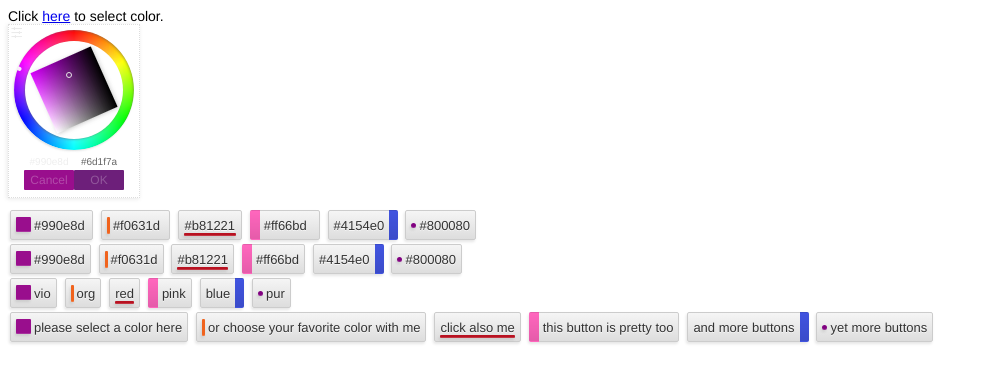
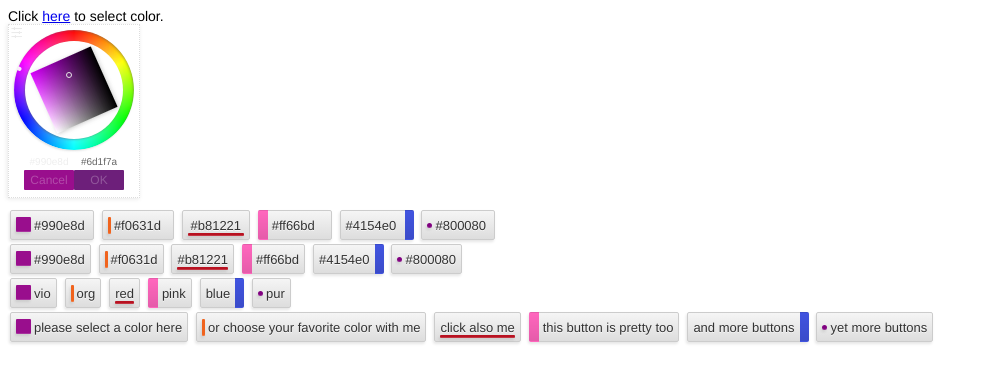
Before and after one commit to antelle/small-color-picker, a website: page example.html in a window 1280 px wide. Shown: the whole page, without its empty margins (0-989 px from the left). Drawn offline with Linux system fonts and the light colour scheme.

Commit message:
buttons widths fixed

```diff
--- a/less/color-buttons.less
+++ b/less/color-buttons.less
@@ -45,6 +45,7 @@
   margin: 2px;
   height: @height;
   line-height: @height;
+  white-space: nowrap;
 
   cursor: pointer;
 
@@ -76,7 +77,7 @@
     margin: -1px 3px 0 0;
   }
   &.color-btn-fixed {
-    width: 71px;
+    width: 72px;
   }
 }
 
@@ -91,7 +92,7 @@
     margin: -1px 3px 0 0;
   }
   &.color-btn-fixed {
-    width: 57px;
+    width: 60px;
   }
 }
 
@@ -106,7 +107,7 @@
     margin: 5px 3px 0 0;
   }
   &.color-btn-fixed {
-    width: 59px;
+    width: 62px;
   }
 }
 
@@ -123,7 +124,7 @@
     overflow: hidden;
   }
   &.color-btn-fixed {
-    width: 52px;
+    width: 56px;
   }
 }
 
@@ -154,7 +155,7 @@
     .shadow(0 8px 7px -5px rgba(0, 0, 0, 0.1) inset)
   }
   &.color-btn-fixed {
-    width: 50px;
+    width: 54px;
   }
 }
 
@@ -185,6 +186,6 @@
     .shadow(0 8px 7px -5px rgba(0, 0, 0, 0.1) inset)
   }
   &.color-btn-fixed {
-    width: 50px;
+    width: 54px;
   }
 }
```
